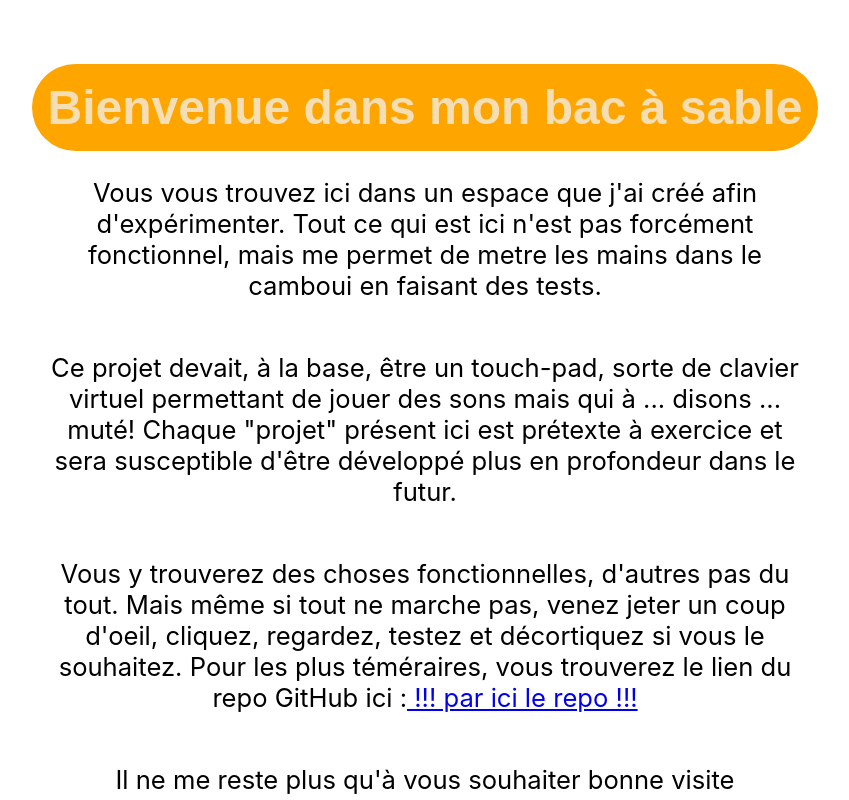
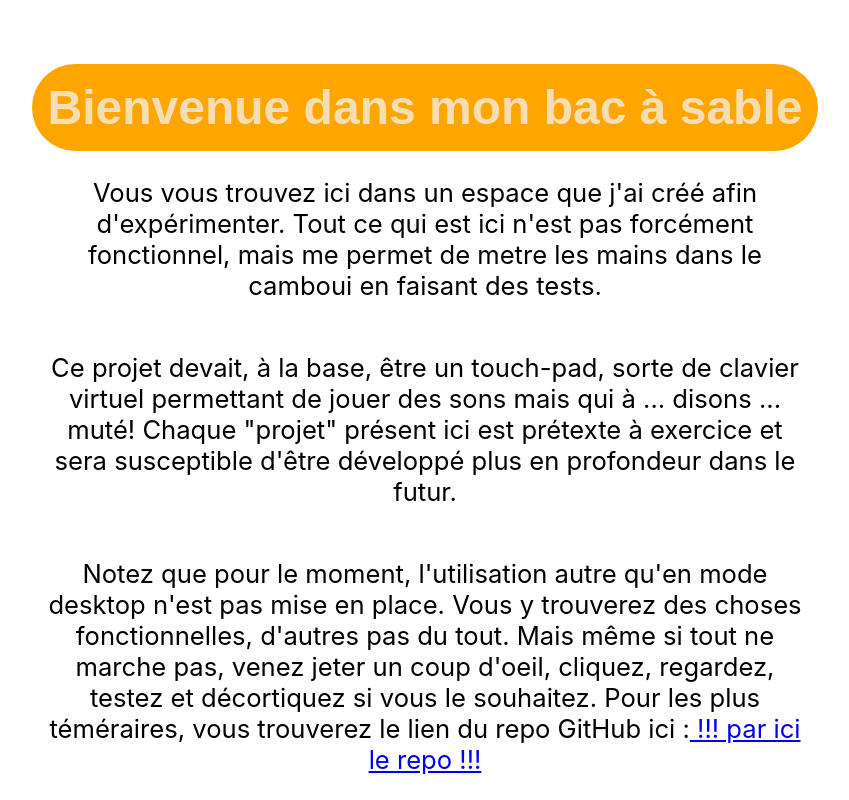
Before and after one commit to lulup52/touch-pad, a React (Create React App) app: page /#/ in a window 1280 px wide. Shown: the top 800 px of the page, without its empty margins (215-1064 px from the left). Built offline with nearby package versions, Linux system fonts and the light colour scheme.

Commit message:
modif mineur du tete d'acceuil

```diff
--- a/src/components/MainPage.jsx
+++ b/src/components/MainPage.jsx
@@ -16,7 +16,7 @@ function MainPage() {
             Ce projet devait, à la base, être un touch-pad, sorte de clavier virtuel permettant de jouer des sons mais qui à ... disons ... muté! Chaque "projet" présent ici est prétexte à exercice et sera susceptible d'être développé plus en profondeur dans le futur.
           </p>
           <p>
-            Vous y trouverez des choses fonctionnelles, d'autres pas du tout. Mais même si tout ne marche pas, venez jeter un coup d'oeil, cliquez, regardez, testez et décortiquez si vous le souhaitez. Pour les plus téméraires, vous trouverez le lien du repo GitHub ici :
+            Notez que pour le moment, l'utilisation autre qu'en mode desktop n'est pas mise en place. Vous y trouverez des choses fonctionnelles, d'autres pas du tout. Mais même si tout ne marche pas, venez jeter un coup d'oeil, cliquez, regardez, testez et décortiquez si vous le souhaitez. Pour les plus téméraires, vous trouverez le lien du repo GitHub ici :
             <a href="https://github.com/lulup52/touch-pad" target="_blank"> !!! par ici le repo !!!</a>
           </p>
           <p>
```
